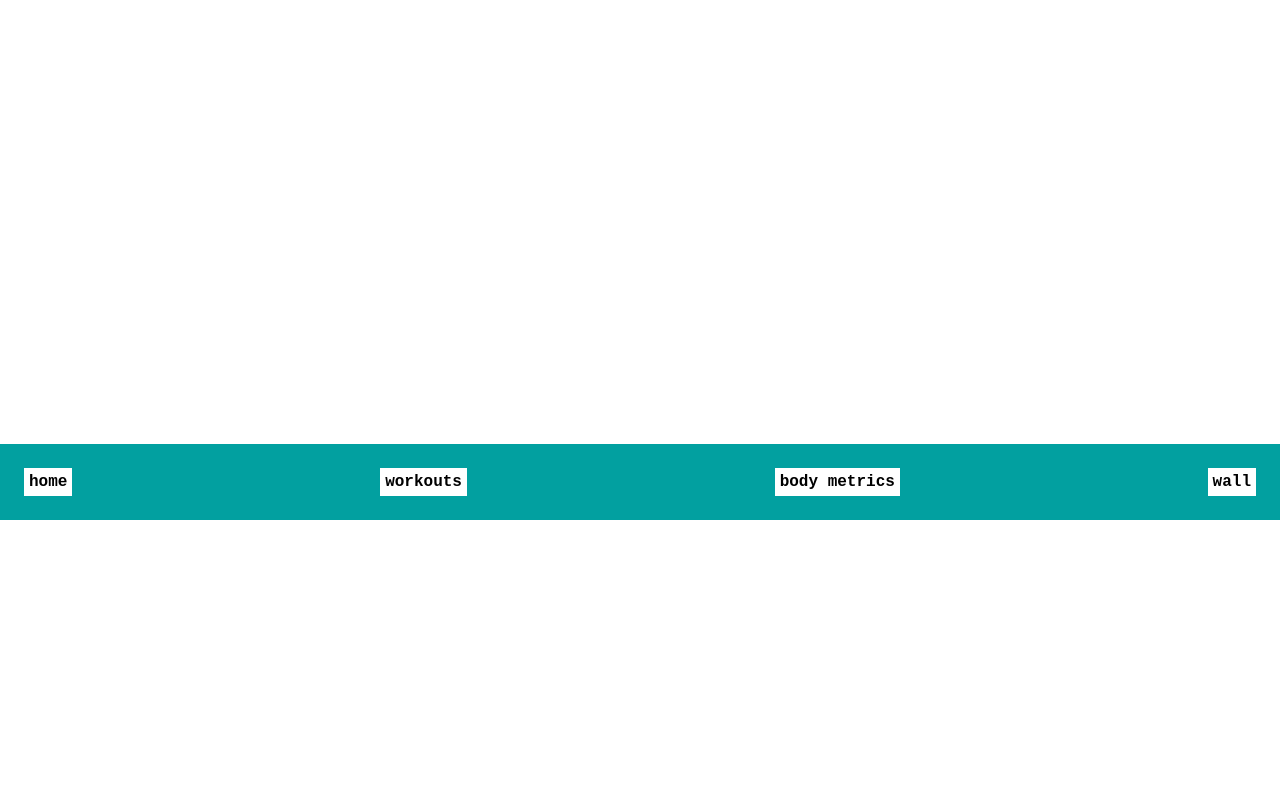
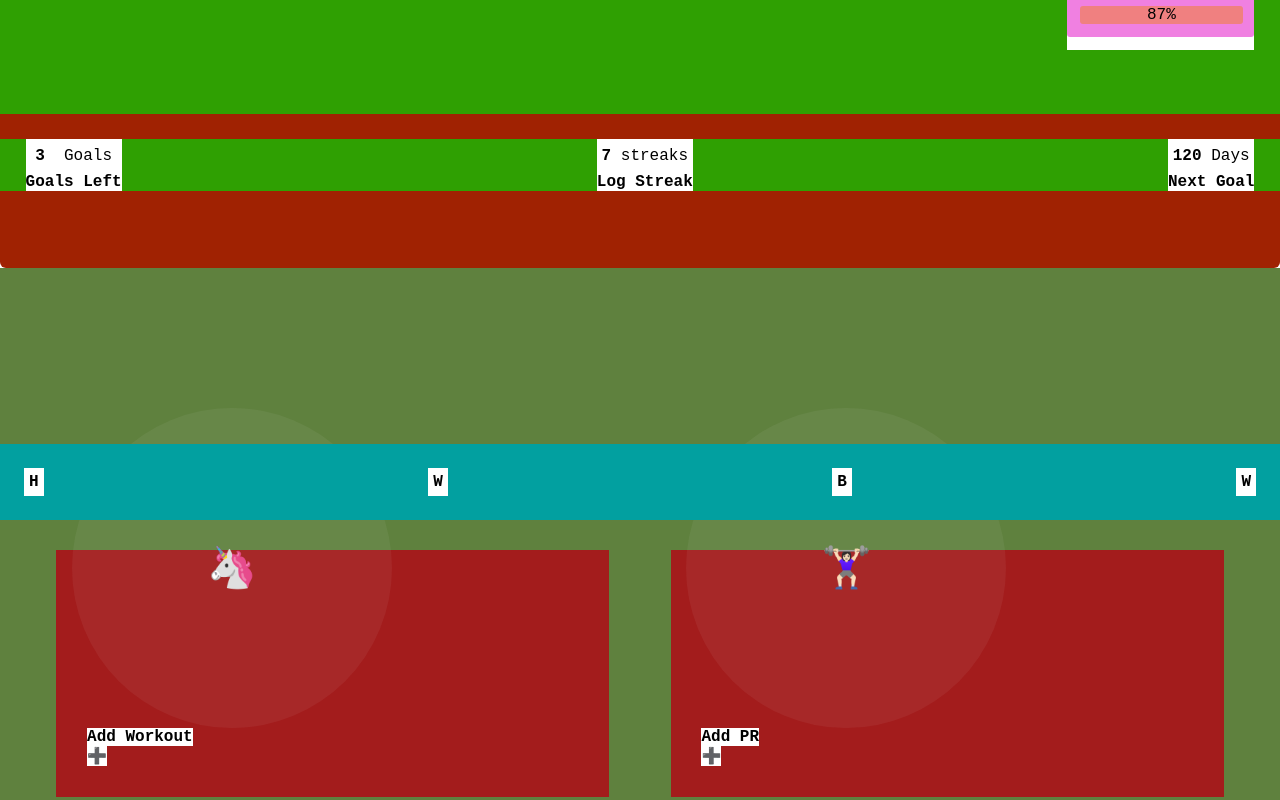
Before and after one commit to mondragon-ai/fitness-app, a React (Create React App) app in the folder fitness-application/: page / in a window 1280 px wide. Shown: the part 280-1080 px from the top of the page. Before the commit the page ends 800 px from the top, so only its background shows below. Built offline with nearby package versions, Linux system fonts and the light colour scheme.

Commit message:
Quick Stats & HotKeys

```diff
--- a/fitness-application/package.json
+++ b/fitness-application/package.json
@@ -8,6 +8,7 @@
     "@testing-library/user-event": "^12.8.3",
     "react": "^17.0.1",
     "react-dom": "^17.0.1",
+    "react-router-dom": "^5.2.0",
     "react-scripts": "4.0.3",
     "web-vitals": "^1.1.1"
   },
--- a/fitness-application/src/App.css
+++ b/fitness-application/src/App.css
@@ -16,7 +16,7 @@ html {
   text-decoration: none;
   font-family: var(--family);
   color: var(--color-secondary);
-  overflow: hidden;
+  overflow-x: hidden;
 }
 
 h1 { font-size: var(--h1-size); }
@@ -26,8 +26,12 @@ h1 { font-size: var(--h1-size); }
   text-align: center;
   height: 100%;
   width: 100%;
+  overflow: hidden;
 }
 
+.content-container {
+  overflow-y: scroll ;
+}
 
 /**======================
  *    NAVBAR SECTION
@@ -72,6 +76,7 @@ h1 { font-size: var(--h1-size); }
  *    QUICK STATS SECTION
  *========================**/
  .quick-stats {
+  z-index: 10000;
   margin: 0px;
   padding: 0;
   width: 100%;
@@ -165,5 +170,64 @@ h1 { font-size: var(--h1-size); }
 }
 
 /**======================
- *    STATS SECTION
+ *    HOT KEYS
  *========================**/
+ .grid-container {
+  overflow: visible;
+   background: rgb(95, 129, 62);
+   z-index: -10000;
+   height:max-content;
+   width: auto;
+   display: grid;
+   grid-template-columns: 1fr 1fr;
+   padding: 10% 2% 2% 2%;
+   margin-top: 0vh;
+ }
+ .grid-item {
+  overflow: visible;
+  background: rgb(163, 28, 28);
+  height: max-content;
+  margin: 25% 5% 5% 5%;
+  padding: 5%;
+  display: flex;
+  align-items: flex-start;
+  align-content: flex-start;
+  flex-direction: column;
+}
+
+.grid-icon-container{
+  overflow: visible;
+  background: none;
+  width: 100%;
+}
+
+.emoji-container{
+  position: relative;
+  padding: 0;
+  margin: -35% 0% 0% -15px;
+  width: 25vw;
+  height: 25vw;
+  border-radius: 50%;
+  background-color: #e0e0e00f;
+}
+
+.emoji-icon{
+  position: absolute;
+  background: none;
+  font-size: 5vh;
+  line-height: normal;
+  transform: translate(-50%, -50%);
+  top: 50%;
+  left: 50%;
+}
+
+/**======================
+ *    CALANDER
+ *========================**/
+ .calander-container {
+  background: rgb(129, 94, 62);
+  height: 100px;;
+  width: auto;
+  padding: 10% 2% 2% 2%;
+
+}
--- /dev/null
+++ b/fitness-application/src/components/dash/Calander.js
@@ -0,0 +1,11 @@
+import React from 'react'
+
+const Calander = () => {
+    return (
+        <div>
+            calander test
+        </div>
+    )
+}
+
+export default Calander
--- /dev/null
+++ b/fitness-application/src/components/dash/HotKeys.js
@@ -0,0 +1,24 @@
+import React from 'react'
+
+const HotKeys = ({value}) => {
+
+    const { emoji, title} = value;
+
+    // console.log(value)
+
+    return (
+        <div className="grid-item">
+            <div className="grid-icon-container">
+                <div className="emoji-container">
+                    <span className="emoji-icon">{emoji}</span>
+                </div>
+            </div>
+            <h1> {title} </h1>
+            <div className="add-key-container">
+                <div className="add-emoji">➕</div>
+            </div>
+        </div>
+    )
+}
+
+export default HotKeys
--- a/fitness-application/src/components/nav/NavBar.js
+++ b/fitness-application/src/components/nav/NavBar.js
@@ -2,8 +2,8 @@
 const NavBar = () => {
     return (
         <nav className="navbar">
-            <h1>timer</h1>
-            <h1>profile</h1>
+            <h1>T</h1>
+            <h1>P</h1>
         </nav>
     )
 }
--- a/fitness-application/src/components/nav/ToolBar.js
+++ b/fitness-application/src/components/nav/ToolBar.js
@@ -1,10 +1,10 @@
 const ToolBar = () => {
     return (
         <div className="toolbar">
-            <h1>home</h1>
-            <h1>workouts</h1>
-            <h1>body metrics</h1>
-            <h1>wall</h1>
+            <h1>H</h1>
+            <h1>W</h1>
+            <h1>B</h1>
+            <h1>W</h1>
         </div>
     )
 }
--- /dev/null
+++ b/fitness-application/src/screens/Dashboard.js
@@ -0,0 +1,35 @@
+
+import UserStats from '../components/dash/UserStats'
+import HotKeys from '../components/dash/HotKeys'
+import Calander from '../components/dash/Calander'
+
+import React from 'react'
+
+const Dashboard = () => {
+    const hotkeys = [
+        {id: 1, title: "Add Workout", emoji: "🦄"},
+        {id: 2, title: "Add PR", emoji: "🏋🏻‍♀️"},
+        {id: 3, title: "Add Body", emoji: "🦄"},
+        {id: 4, title: "Add Post", emoji: "🏋🏻‍♀️"},
+    ];
+
+    return (
+        <div>
+            <UserStats />
+
+            <div className="grid-container">
+                {hotkeys.map( (button) => {
+                    return (<HotKeys key={button.id} value={button} />);
+                })}
+            </div>
+
+            <div className="calander-container">
+                <Calander />
+            </div>
+
+
+        </div>
+    )
+}
+
+export default Dashboard
```
Also changed, not shown: fitness-application/src/components/dash/QuickAdd.js (deleted, +0 -15 lines), 1 other file (tests, documents, lock files or other folders).
